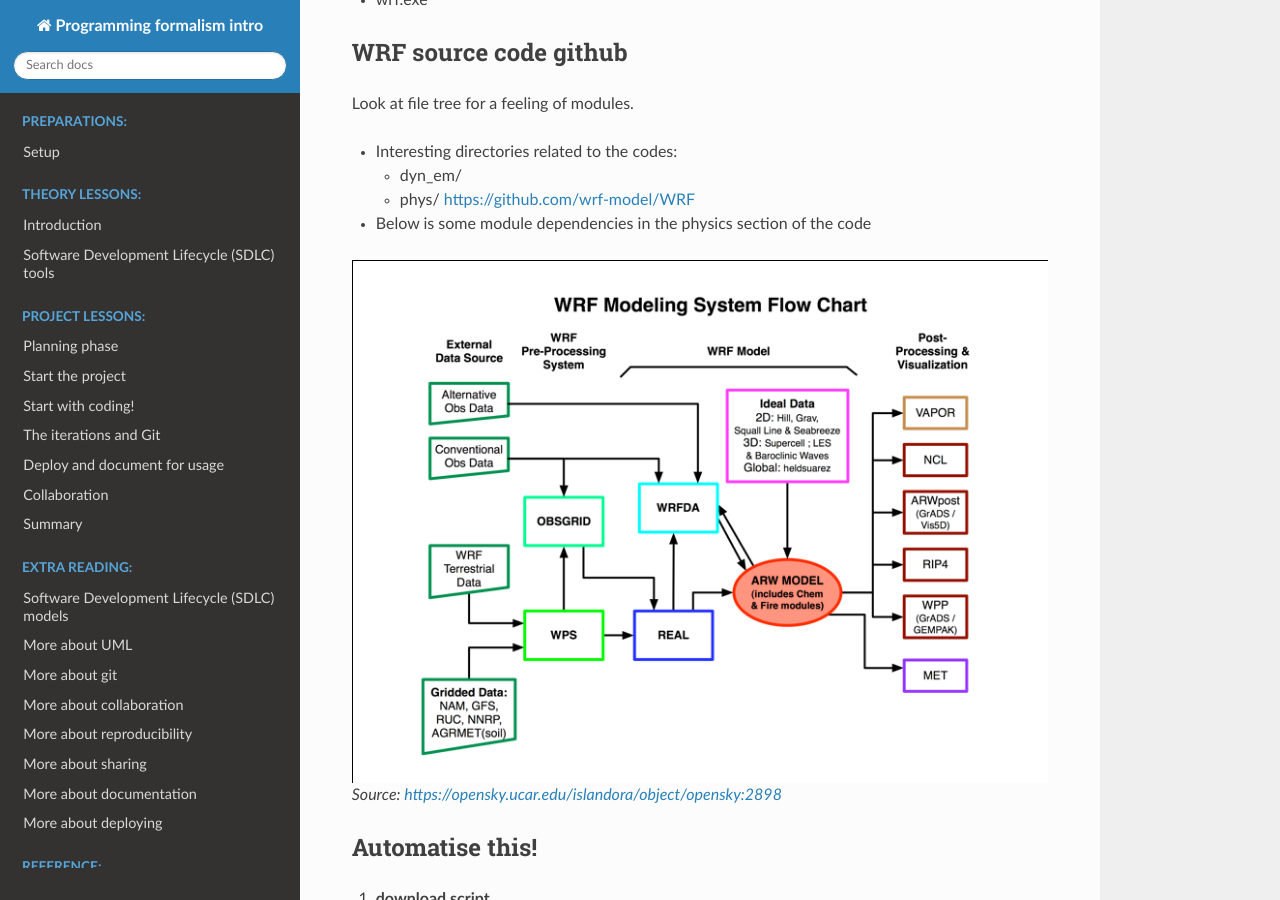
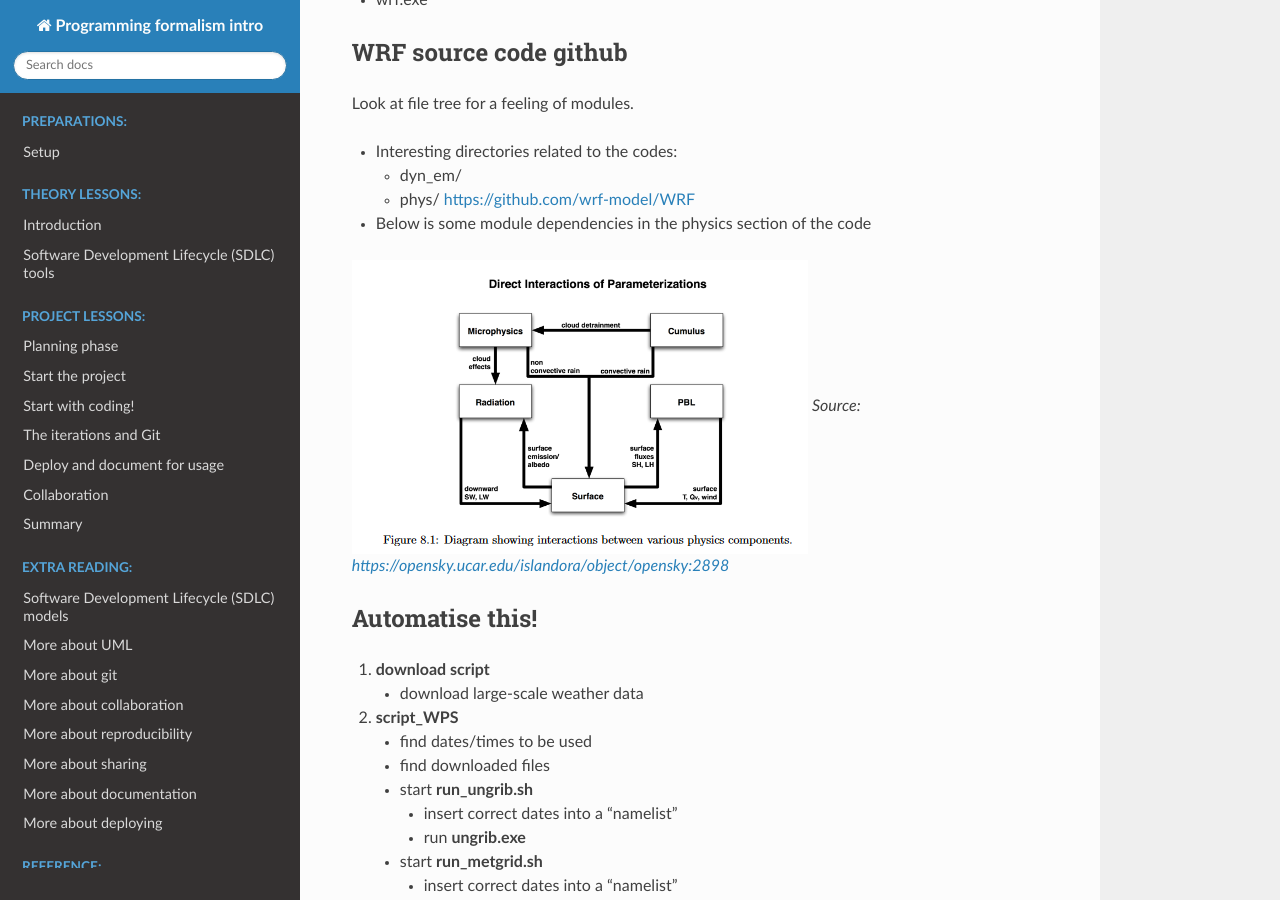
Before and after one commit to UPPMAX/programming_formalisms_intro, a Sphinx documentation site: the page built from doc/wrf-workflow.md, in a window 1280 px wide and 900 px high, scrolled down 910 px. Built offline with Sphinx 7.4.7 and the Read the Docs theme 2.0.0, drawn with Linux system fonts in a browser that asks for light colours; pages that are not in the unit, such as notebooks, are missing from menus.

Commit message:
Update wrf-workflow.md

```diff
--- a/doc/wrf-workflow.md
+++ b/doc/wrf-workflow.md
@@ -22,7 +22,7 @@
 
 - Below is some module dependencies in the physics section of the code
 
-![image](img/WRF-flowchart.png)
+![image](img/wrf-physics.PNG)
 *Source: <https://opensky.ucar.edu/islandora/object/opensky:2898>*
 
 
```
